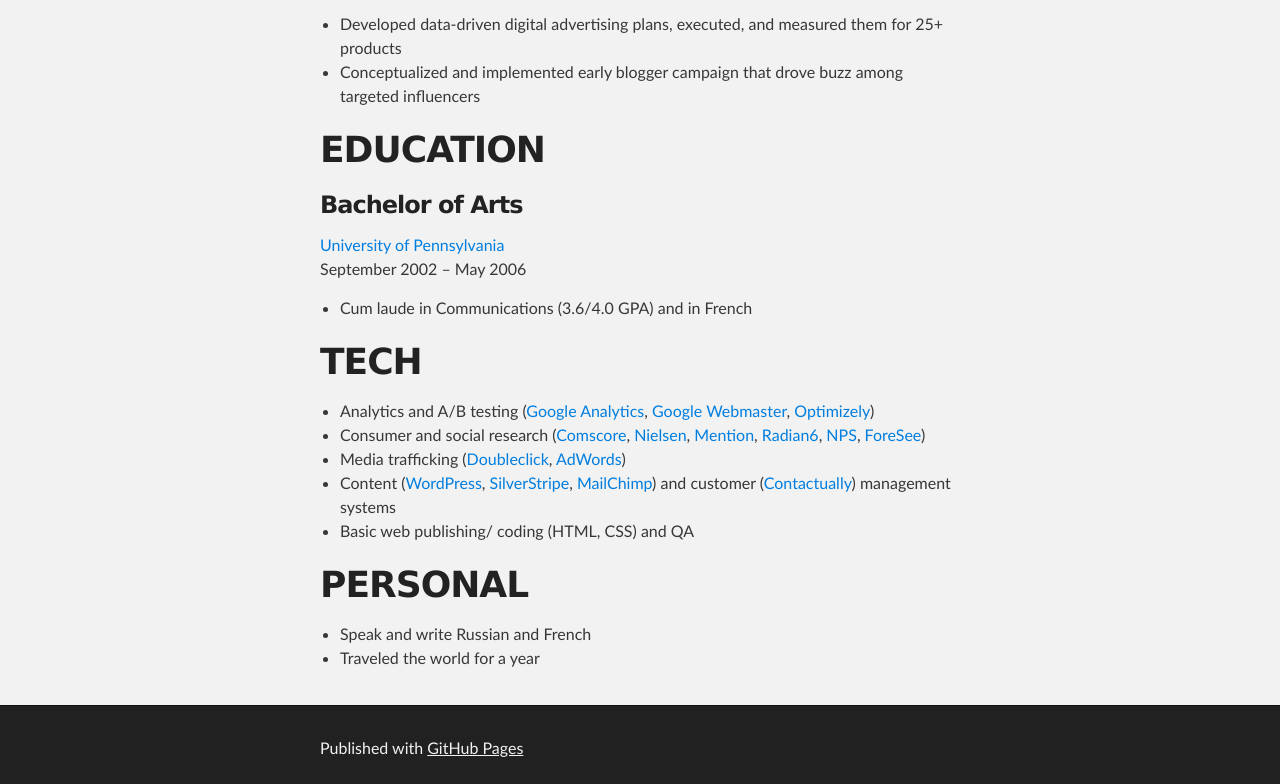
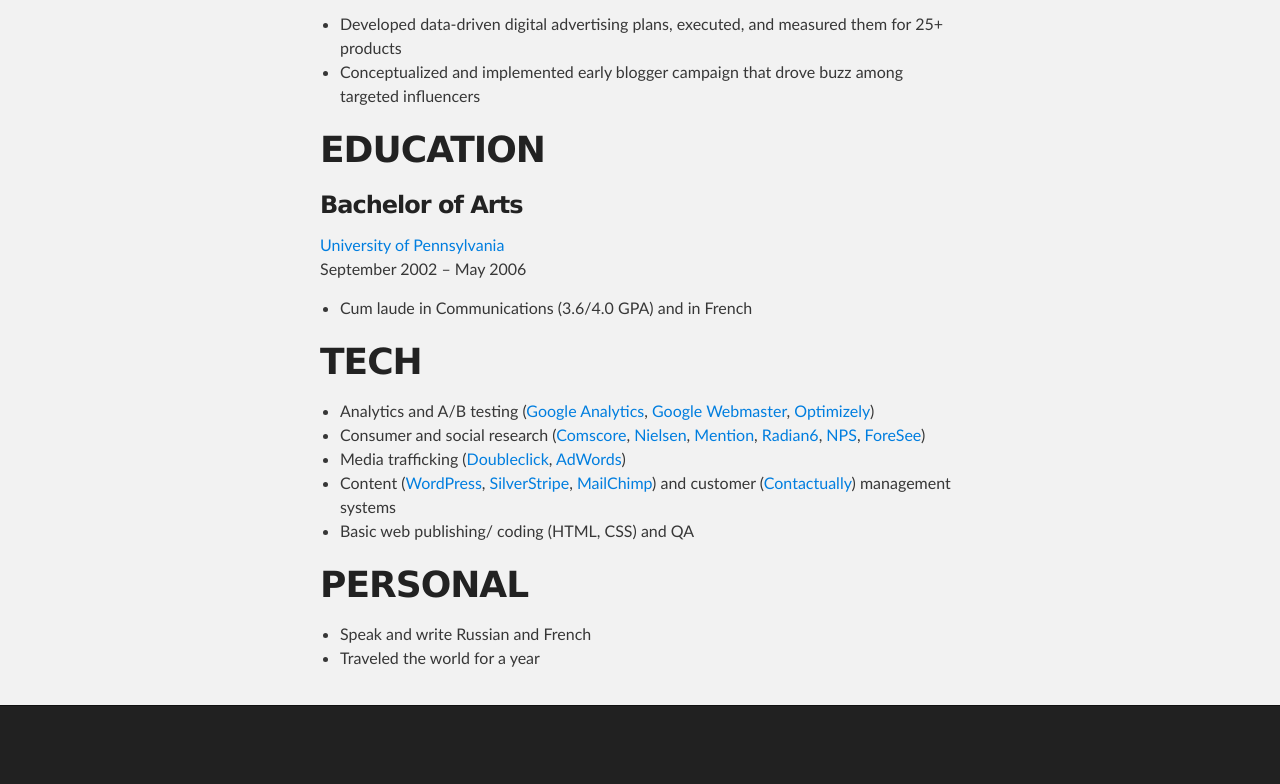
Before and after one commit to aflevin/aflevin.github.io, a plain HTML site: page resume.html in a window 1280 px wide. Shown: the part 2016-2800 px from the top of the page. After the commit the page ends 2722 px from the top, so only its background shows below. Drawn offline with Linux system fonts and the light colour scheme.

Commit message:
Renamed to resume.html, removed GitHub references

```diff
--- a/index.html
+++ b/resume.html
@@ -16,7 +16,6 @@
     <!-- HEADER -->
     <div id="header_wrap" class="outer">
         <header class="inner">
-          <a id="forkme_banner" href="https://github.com/aflevin">View on GitHub</a>
 
           <h1 id="project_title">Anastasiya Levin | Resume</h1>
           <h2 id="project_tagline"></h2>
@@ -219,13 +218,6 @@
       </section>
     </div>
 
-    <!-- FOOTER  -->
-    <div id="footer_wrap" class="outer">
-      <footer class="inner">
-        <p>Published with <a href="https://pages.github.com">GitHub Pages</a></p>
-      </footer>
-    </div>
-
               <script type="text/javascript">
             var gaJsHost = (("https:" == document.location.protocol) ? "https://ssl." : "http://www.");
             document.write(unescape("%3Cscript src='" + gaJsHost + "google-analytics.com/ga.js' type='text/javascript'%3E%3C/script%3E"));
```
